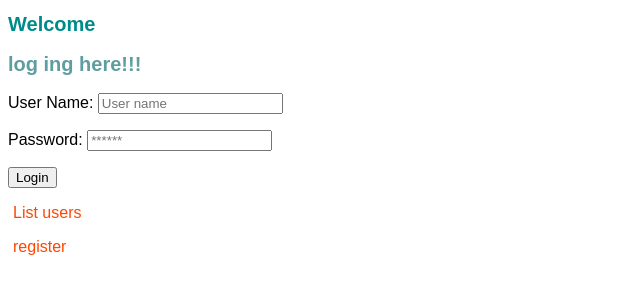
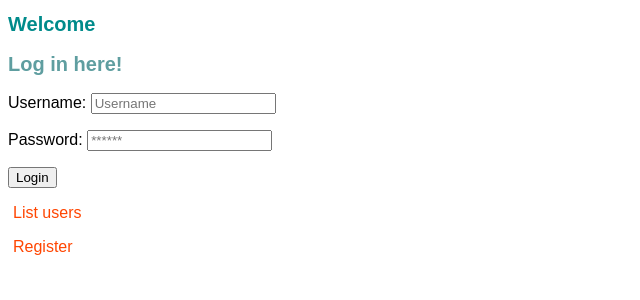
Before and after one commit to ShasD001/Dev-Shop, a Node server app: page /profile/Login in a window 1280 px wide. Shown: the top 300 px of the page, without its empty margins (0-640 px from the left). Run offline with Node 20, Linux system fonts and the light colour scheme.

Commit message:
changed login and list.ejs to match database

```diff
--- a/views/login.ejs
+++ b/views/login.ejs
@@ -1,21 +1,18 @@
 <!doctype html>
 <html>
   <head>
-    <title>Add a product to <%=shopData.shopName%></title>
-    <link rel="stylesheet"  type="text/css" href="/main.css" />
+    <title>Log in to <%=shopData.shopName%></title>
+    <link rel="stylesheet" type="text/css" href="/main.css" />
   </head>
   <body>
     <h1>Welcome</h1>
-    <h2>log ing here!!! </h2>
-    <form method="POST" action="/profile/Login">
-      <p>User Name: <input id="username" type="text" name="username" placeholder="User name" /></p>
+    <h2>Log in here!</h2>
+    <form method="POST" action="/profile/login">
+      <p>Username: <input id="username" type="text" name="username" placeholder="Username" /></p>
       <p>Password: <input id="password" type="password" name="password" placeholder="******" /></p>
       <input type="submit" value="Login"/>
-
     </form>
     <p><a href="/users/list">List users</a></p>
-    <p><a href="/users/register">register</a></p>
-
-
+    <p><a href="/users/register">Register</a></p>
   </body>
 </html>
```
Also changed, not shown: views/list.ejs (+5 -5 lines).
